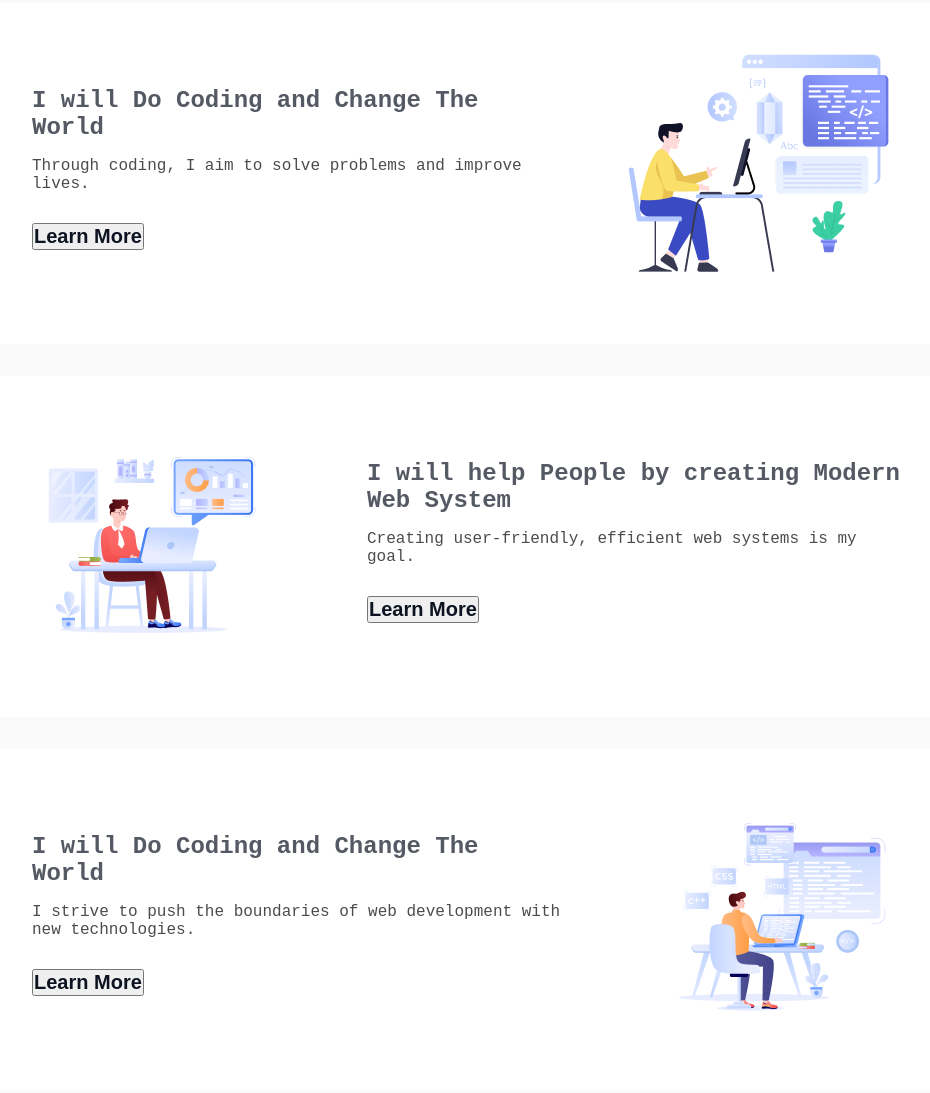
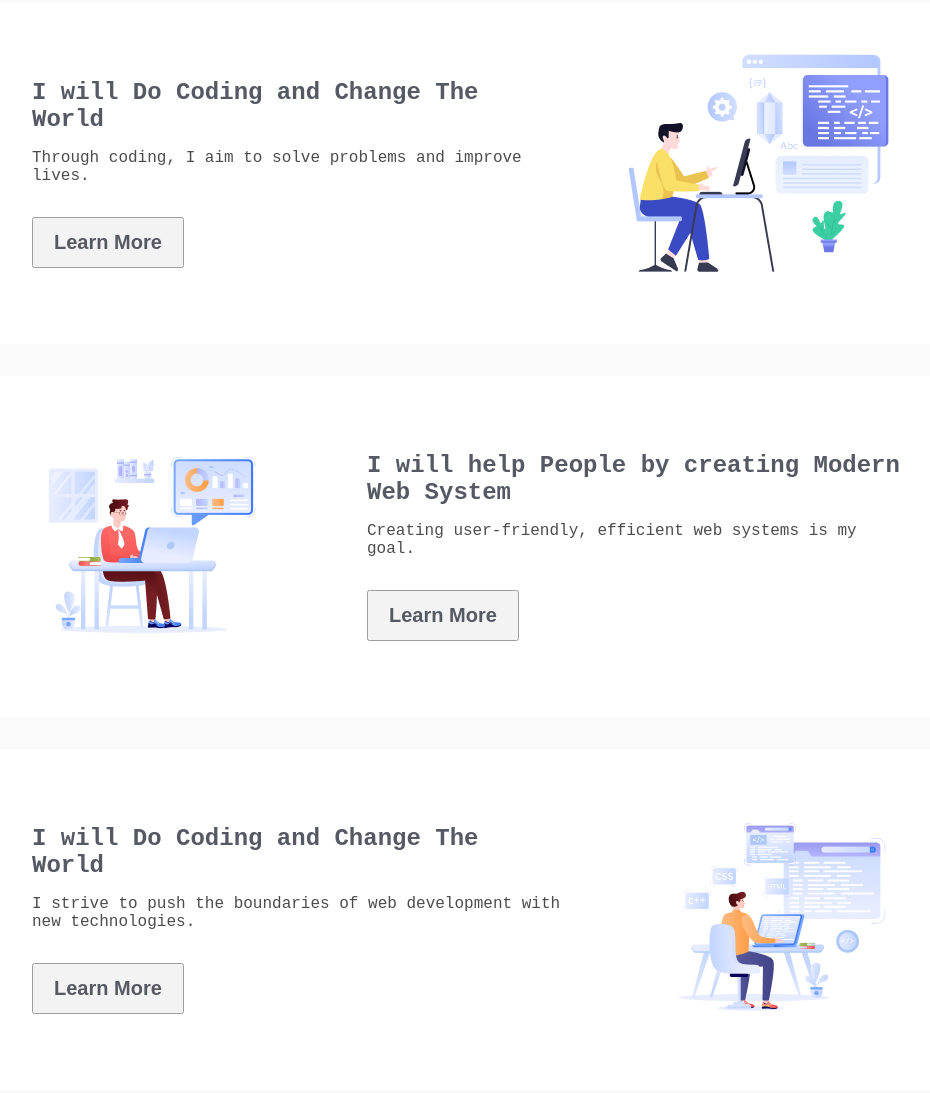
Before and after one commit to AnkonChy/Assignment-01-programmingHero, a plain HTML site: page index.html in a window 1280 px wide. Shown: the part 1050-2143 px from the top of the page, without its empty margins (173-1103 px from the left). Drawn offline with Linux system fonts and the light colour scheme; a web font is replaced by a local one.

Commit message:
finally completed

```diff
--- a/index.html
+++ b/index.html
@@ -33,7 +33,7 @@
                 <div class="webDev2-1">
                     <h2 class="title-primary">I will Do Coding and Change The <br> World</h2>
                     <p class="opa">Through coding, I aim to solve problems and improve lives.</p>
-                    <button class="btn-secondary">Learn More</button>
+                    <button class="learn-more1">Learn More</button>
                 </div>
 
                 <div class="webDev2-2">
@@ -48,7 +48,7 @@
                 <div class="webDev3-2">
                     <h2 class="title-primary">I will help People by creating Modern<br> Web System</h2>
                     <p class="opa">Creating user-friendly, efficient web systems is my goal.</p>
-                    <button class="btn-secondary">Learn More</button>
+                    <button class="learn-more1">Learn More</button>
                 </div>
             </div>
 
@@ -56,7 +56,7 @@
                 <div class="webDev4-1">
                     <h2 class="title-primary">I will Do Coding and Change The <br> World</h2>
                     <p class="opa">I strive to push the boundaries of web development with new technologies.</p>
-                    <button class="btn-secondary">Learn More</button>
+                    <button class="learn-more1">Learn More</button>
                 </div>
 
                 <div class="webDev4-2">
@@ -83,8 +83,7 @@
         <section class="target">
             <div class="target-content text-center">
                 <h1 class="title-secondary">My Current Target</h1>
-                <p class="target-description opa">I am currently focused on mastering front-end technologies like HTML,
-                    CSS, and JavaScript to create stunning and responsive web applications</p>
+                <p class="target-description opa">I am mastering front-end technologies like HTML, CSS, and JavaScript to create stunning, responsive web applications.</p>
             </div>
             <div class="skills">
                 <div class="skill1">
--- a/style.css
+++ b/style.css
@@ -59,7 +59,16 @@ body {
     text-align: center;
 }
 
-.learn-more {
+.learn-more1 {
+    color: rgb(13, 19, 33);
+    font-size: 20px;
+    font-weight: 600;
+    padding: 12px 20px 12px 20px;
+    margin-top: 32px;
+    opacity: 0.7;
+}
+
+.learn-more2 {
     color: rgb(13, 19, 33);
     font-size: 16px;
     font-weight: 700;
@@ -154,13 +163,6 @@ main {
     background-color: rgba(13, 19, 33, 0.02);
     border-radius: 16px;
 }
-
-/* .webDev-title {
-    color: rgb(13, 19, 33);
-    font-size: 32px;
-    font-weight: 800;
-    margin-bottom: 24px;
-} */
 
 .webDev-description {
     color: rgb(13, 19, 33);
@@ -389,12 +391,12 @@ footer {
     padding: 32px 55px 32px 55px;
 }
 
-footer ul{
+footer ul {
     display: flex;
     gap: 24px;
     justify-content: space-around;
 }
 
-footer ul li{
+footer ul li {
     list-style-type: none;
 }
```
